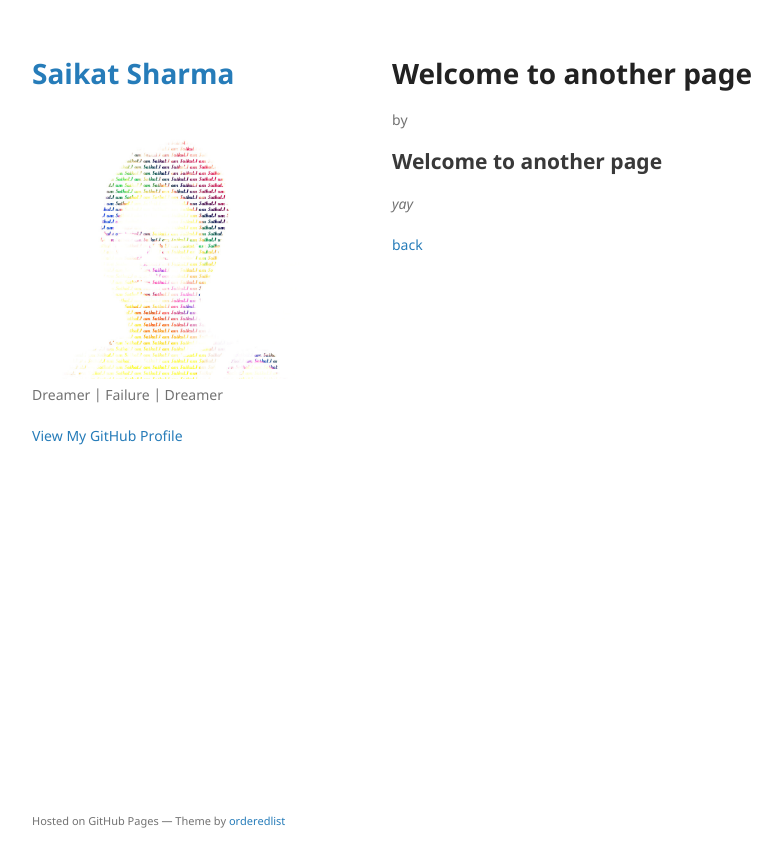
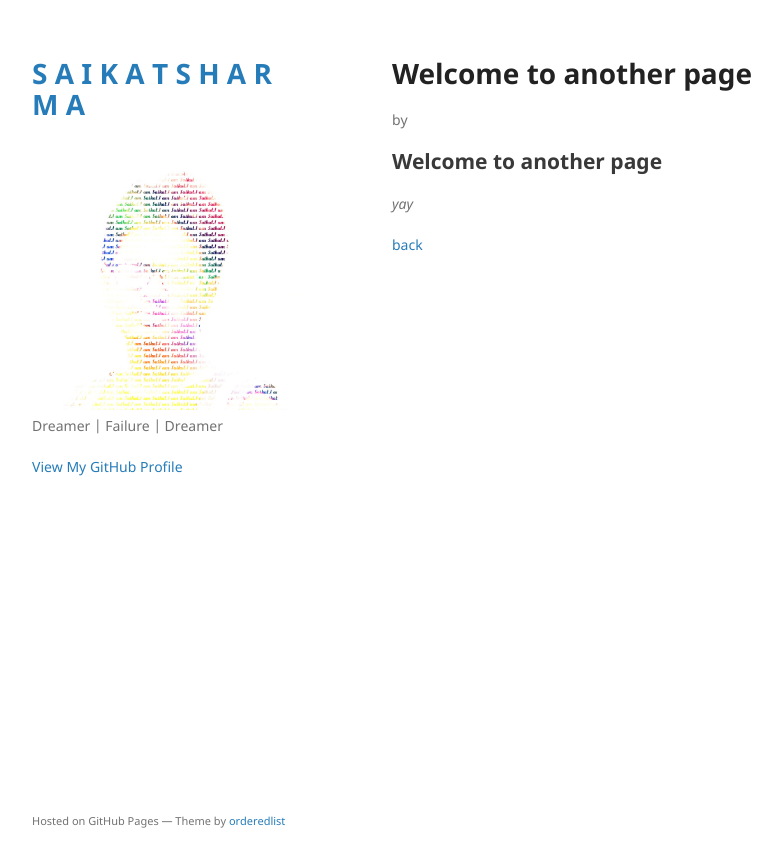
Before and after one commit to Saikat-S/Saikat-S.github.io, a Jekyll site: the page built from another-page.md, in a window 1280 px wide. Shown: the top 867 px of the page, without its empty margins (178-960 px from the left). Built offline with Jekyll 4.4.1, drawn with Linux system fonts in a browser that asks for light colours; our own code applies the rules of GitHub Pages for plain Markdown files.

Commit message:
update title

```diff
--- a/_config.yml
+++ b/_config.yml
@@ -1,4 +1,4 @@
-title: Saikat Sharma
+title: S A I K A T  S H A R M A
 logo: /assets/img/logo.png
 description: Dreamer | Failure | Dreamer
 show_downloads: false
```
